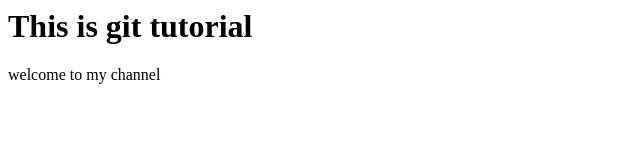
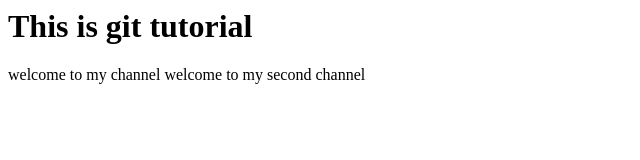
Before and after one commit to ashutoshgoy/Git_Basics, a plain HTML site: page index.html in a window 1280 px wide. Shown: the whole page, without its empty margins (0-640 px from the left). Drawn offline with Linux system fonts and the light colour scheme.

Commit message:
second commit

```diff
--- a/index.html
+++ b/index.html
@@ -6,5 +6,6 @@
     <body>
         <h1>This is git tutorial</h1>
         <p2>welcome to my channel</p2>
+        <p3>welcome to my second channel</p3>
     </body>
     </html>
```
